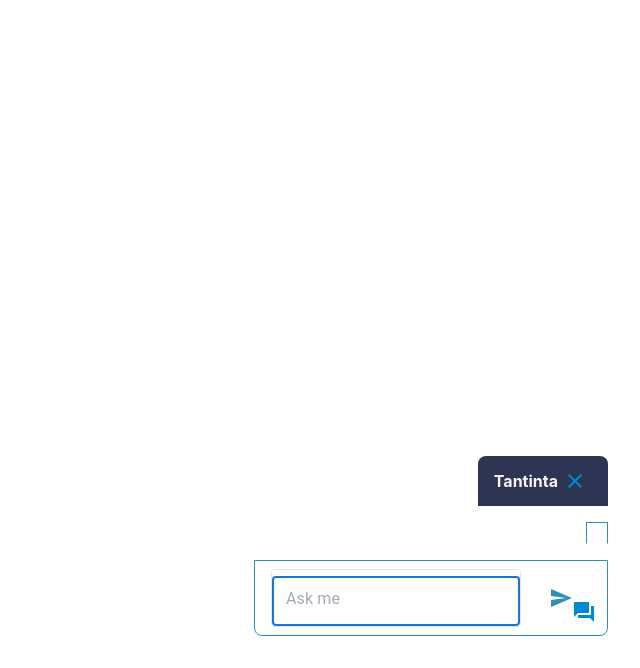
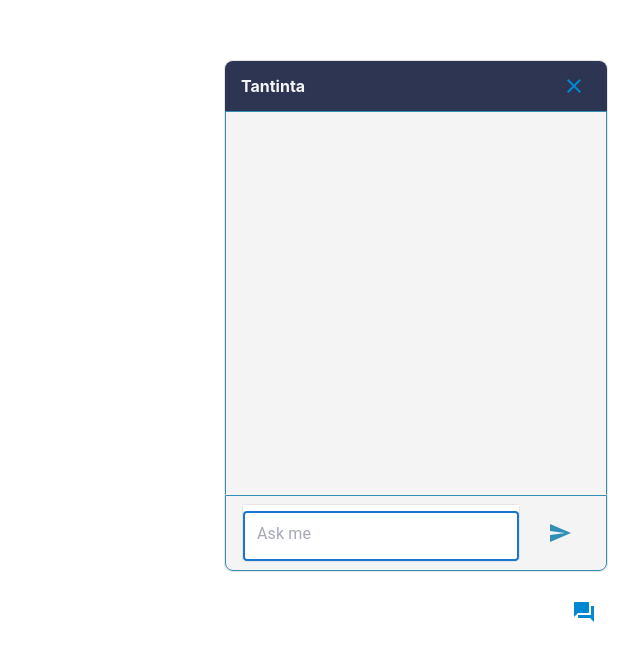
Before and after one commit to R2th/Tantinta-Chatbot, a React (Create React App) app: page / in a window 1280 px wide. Shown: the part 132-800 px from the top of the page, without its empty margins (640-1280 px from the left). Built offline with nearby package versions, Linux system fonts and the light colour scheme.

Commit message:
Update index.js

```diff
--- a/src/pages/Chat/index.js
+++ b/src/pages/Chat/index.js
@@ -151,7 +151,7 @@ const ChatBox = ({ children }) => {
   }, [prevChat]);
 
   return (
-    <div className={styles.container}>
+    <div className={styles.chat}>
       {children}
       <div className={styles.box}>
         <div
```
